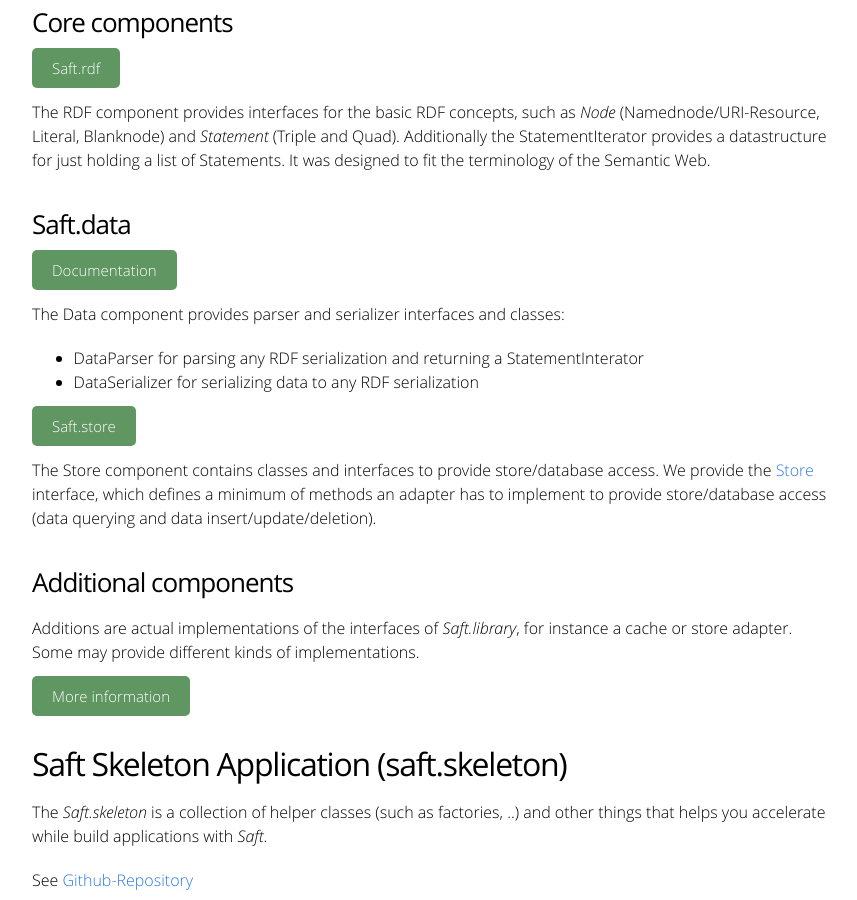
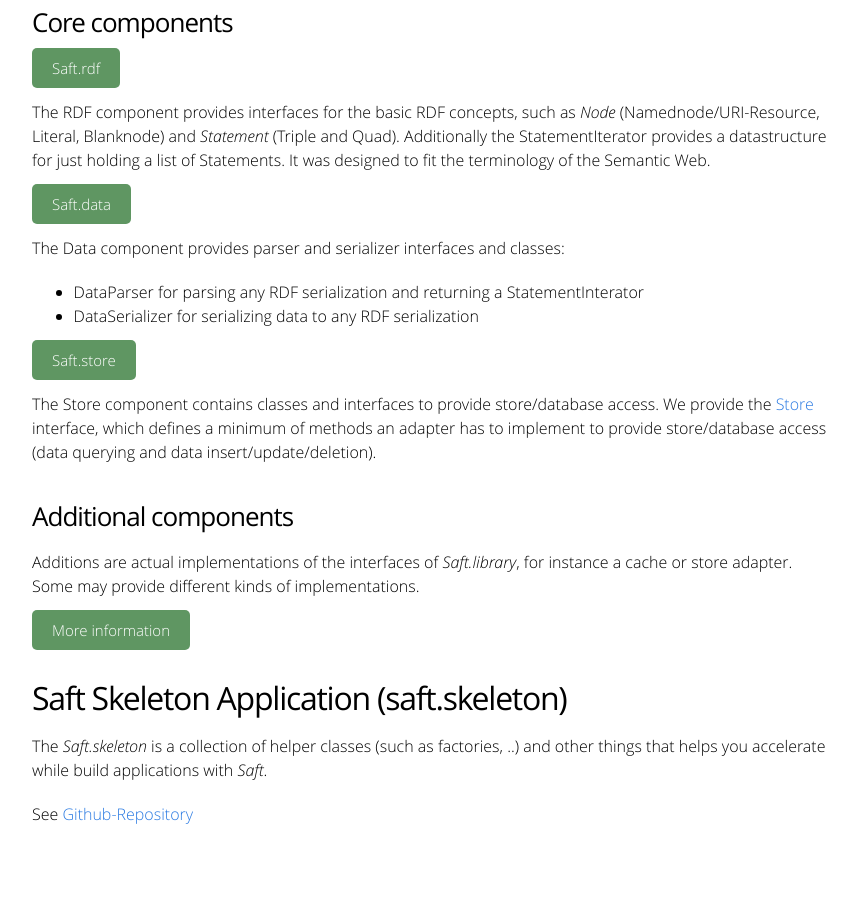
Before and after one commit to SaftIng/safting.github.io, a Jekyll site: the page built from doc/phpframework/index.md, in a window 1280 px wide and 900 px high, scrolled down 516 px. Shown: the whole window, without its empty margins (208-1065 px from the left). Built offline with Jekyll 4.4.1, drawn with Linux system fonts in a browser that asks for light colours.

Commit message:
Update index.md

```diff
--- a/doc/phpframework/index.md
+++ b/doc/phpframework/index.md
@@ -20,9 +20,8 @@ The *Saft Library* is structured as components. There are standard components wh
 
 The RDF component provides interfaces for the basic RDF concepts, such as _Node_ (Namednode/URI-Resource, Literal, Blanknode) and _Statement_ (Triple and Quad). Additionally the StatementIterator provides a datastructure for just holding a list of Statements. It was designed to fit the terminology of the Semantic Web.
 
-### Saft.data
 
-<a class="btn" href="data">Documentation</a>
+<a class="btn" href="data">Saft.data</a>
 
 The Data component provides parser and serializer interfaces and classes:
 
```
